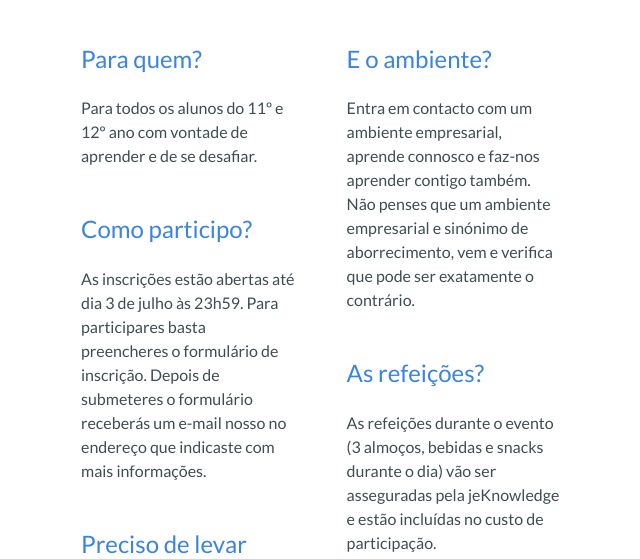
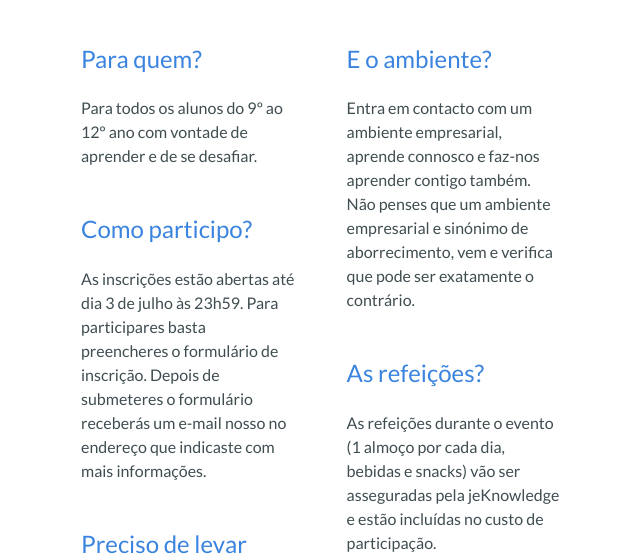
Before and after one commit to jeKnowledge/academy-articles, a Jekyll site: the page built from Academy2016.md, in a window 1280 px wide and 900 px high, scrolled down 1742 px. Shown: the part 162-721 px from the top of the window, without its empty margins (319-959 px from the left). Built offline with Jekyll 4.4.1, drawn with Linux system fonts in a browser that asks for light colours.

Commit message:
academy 2016 improvement

```diff
--- a/Academy2016.md
+++ b/Academy2016.md
@@ -160,7 +160,7 @@ nav a{
   <div class="col">
       <h2>Para quem?</h2>
       <p>
-        Para todos os alunos do 11º e 12º ano com vontade de aprender e de se desafiar.
+        Para todos os alunos do 9º ao 12º ano com vontade de aprender e de se desafiar.
       </p>
 
       <h2>Como participo?</h2>
@@ -187,7 +187,7 @@ nav a{
 
       <h2>As refeições?</h2>
       <p>
-        As refeições durante o evento (3 almoços, bebidas e snacks durante o dia) vão ser asseguradas pela jeKnowledge e estão incluídas no custo de participação.
+        As refeições durante o evento (1 almoço por cada dia, bebidas e snacks) vão ser asseguradas pela jeKnowledge e estão incluídas no custo de participação.
       </p>
 
       <h2>Quando custa?</h2>
```
